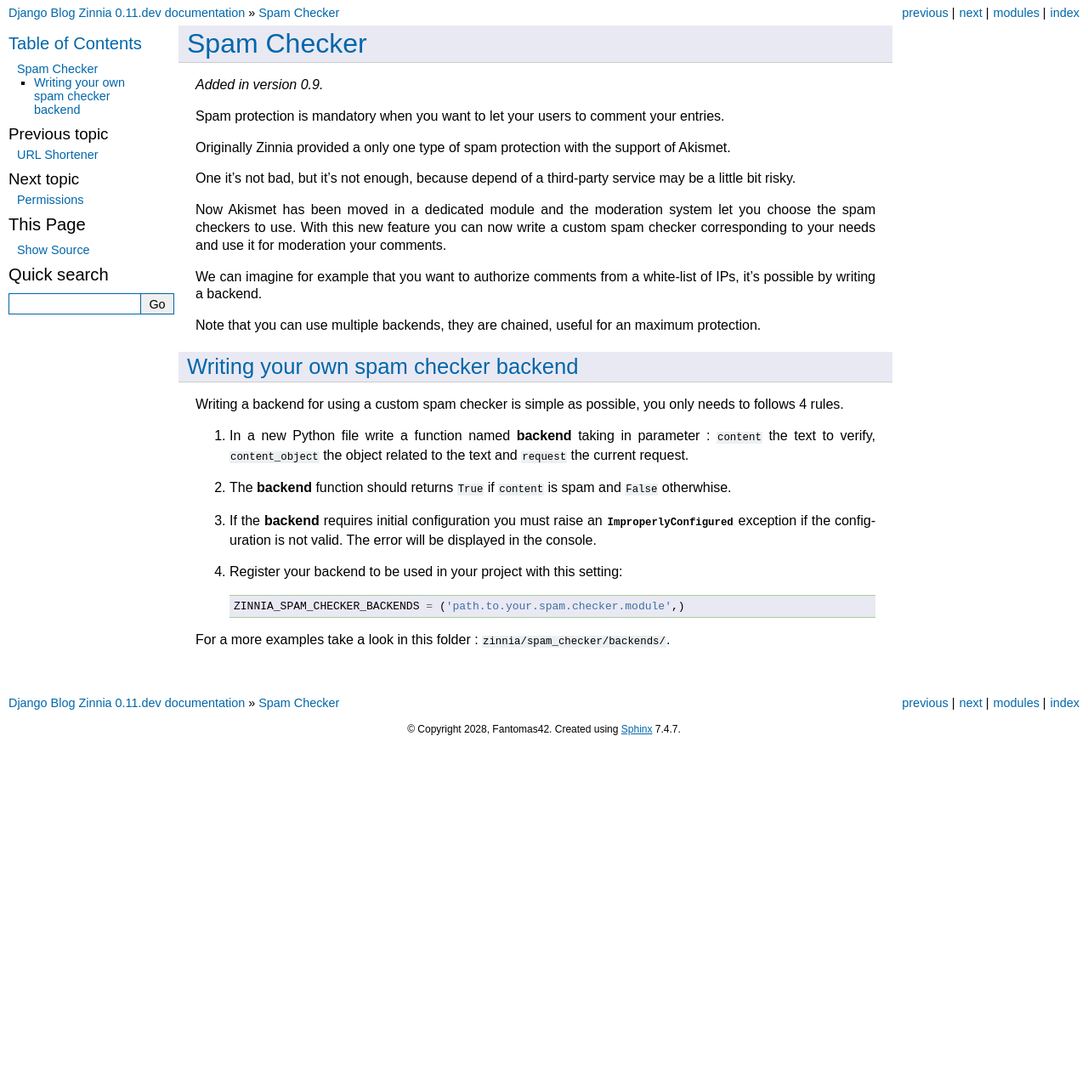
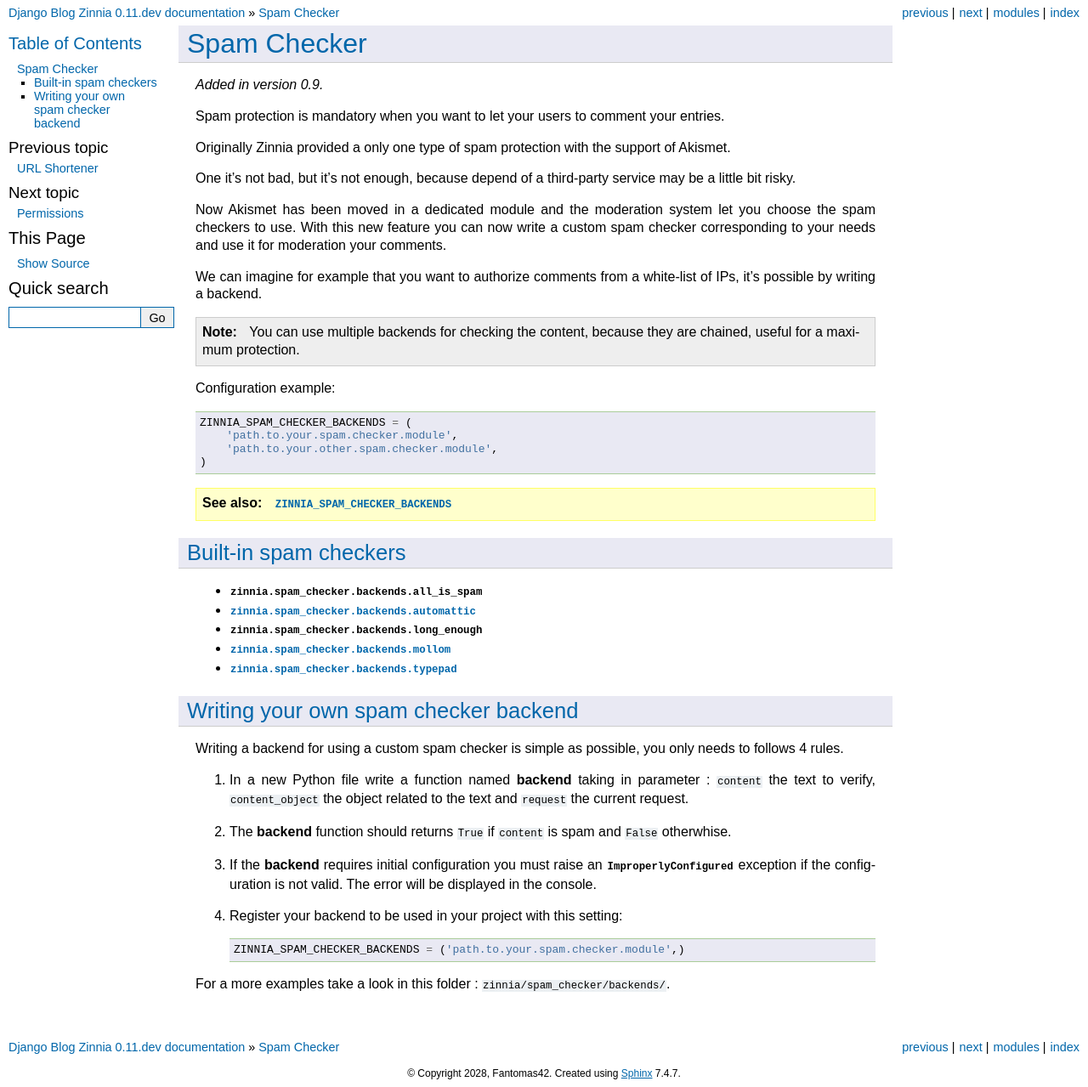
Before and after one commit to Holland1314qu/Fantomas42o, a Sphinx documentation site: the page built from docs/topics/spam_checker.rst, in a window 1280 px wide. Shown: the whole page at 85% size. Built offline with Sphinx 7.4.7, drawn with Linux system fonts in a browser that asks for light colours; before the commit the page ends 900 px from its top, so only the background shows below that.

Commit message:
updating documentation for spam-checkers

```diff
--- a/docs/development/tests.rst
+++ b/docs/development/tests.rst
@@ -52,7 +52,7 @@ Coverage
 Despite my best efforts, some functionnalities are not yet tested, that's why
 I need your help !
 
-As I write these lines the **136** tests in Zinnia cover **96%** of the code
+As I write these lines the **137** tests in Zinnia cover **96%** of the code
 bundled in Zinnia. A real effort has been made to obtain this percentage,
 for ensuring the quality of the code.
 
--- a/docs/notes/changelog.rst
+++ b/docs/notes/changelog.rst
@@ -5,9 +5,11 @@ CHANGELOG
 ----
 
 * Class-based views
+* Time zones support
 * Pagination on archives
 * Better archive by week view
 * Update of the breadcrumbs tag
+* New ``long_enough`` spam checker
 * Custom templates for archive views
 * Publication dates become unrequired
 * No runtime warnings on Django 1.4
--- a/docs/topics/spam_checker.rst
+++ b/docs/topics/spam_checker.rst
@@ -23,8 +23,28 @@ moderation your comments.
 We can imagine for example that you want to authorize comments from
 a white-list of IPs, it's possible by writing a backend.
 
-Note that you can use multiple backends, they are chained, useful for an
-maximum protection.
+.. note:: You can use multiple backends for checking the content, because
+          they are chained, useful for a maximum protection.
+
+Configuration example: ::
+
+  ZINNIA_SPAM_CHECKER_BACKENDS = (
+      'path.to.your.spam.checker.module',
+      'path.to.your.other.spam.checker.module',
+  )
+
+.. seealso:: :setting:`ZINNIA_SPAM_CHECKER_BACKENDS`
+
+.. _builtin-spam-checkers:
+
+Built-in spam checkers
+======================
+
+- :mod:`zinnia.spam_checker.backends.all_is_spam`
+- :mod:`zinnia.spam_checker.backends.automattic`
+- :mod:`zinnia.spam_checker.backends.long_enough`
+- :mod:`zinnia.spam_checker.backends.mollom`
+- :mod:`zinnia.spam_checker.backends.typepad`
 
 .. _writing-spam-checker:
 
```
Also changed, not shown: docs/ref/api/zinnia.spam_checker.backends.rst (+8 -0 lines), docs/ref/settings.rst (+10 -0 lines).
